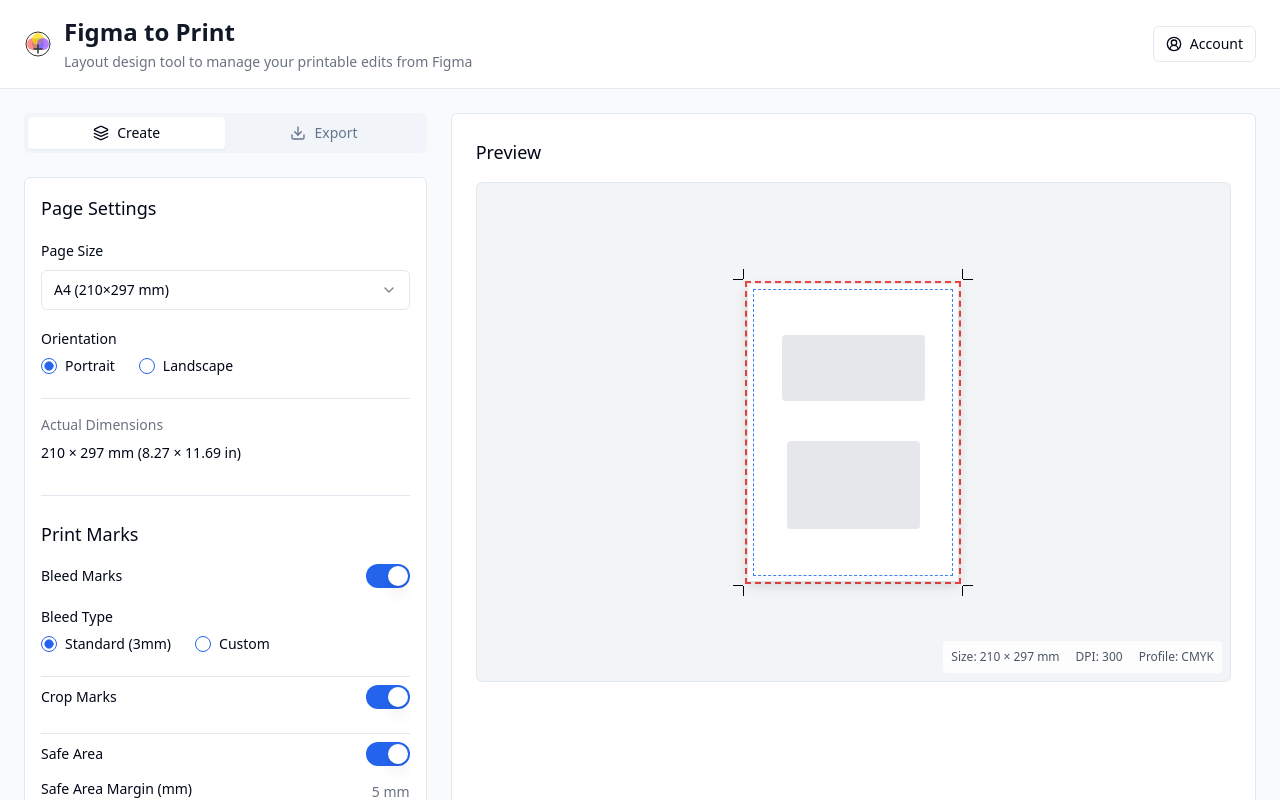
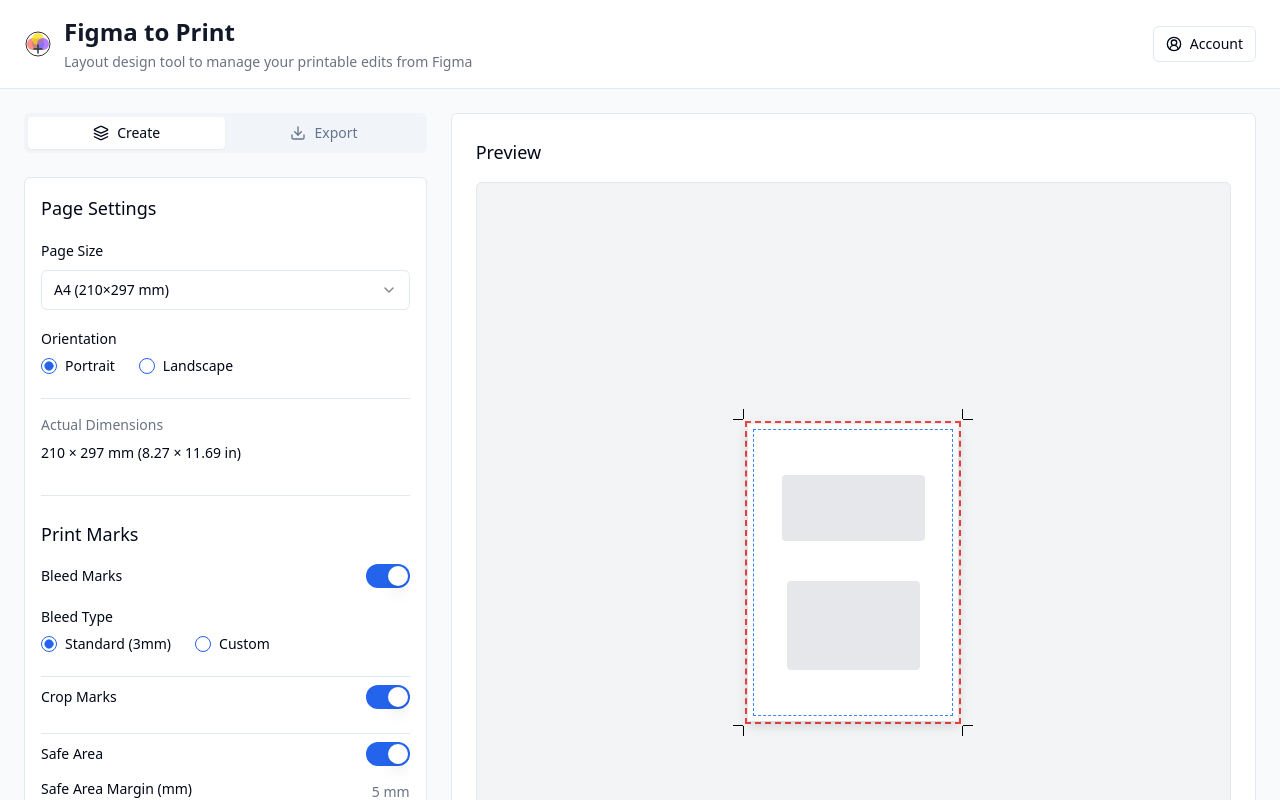
Before and after one commit to santorociv/figma-print-power, a React (Vite) app: page / in a window 1280 px wide. Shown: the top 800 px of the page. Built offline with nearby package versions, Linux system fonts and the light colour scheme.

Commit message:
Fix: Preview panel padding
Ensure consistent padding on the left and right sides of the preview panel.

```diff
--- a/src/components/PreviewPanel.tsx
+++ b/src/components/PreviewPanel.tsx
@@ -145,7 +145,7 @@ const PreviewPanel = () => {
   };
 
   return (
-    <div className="preview-container h-[500px] flex items-center justify-center overflow-auto relative bg-gray-100">
+    <div className="preview-container h-full flex items-center justify-center overflow-auto relative p-6">
       <div className="relative" style={{ width: bleedWidth, height: bleedHeight }}>
         {/* Bleed Area */}
         {settings.showBleedMarks && (
--- a/src/pages/Index.tsx
+++ b/src/pages/Index.tsx
@@ -117,9 +117,11 @@ const Index = () => {
             ref={previewContainerRef}
             className="md:w-2/3"
           >
-            <div className="bg-white p-6 rounded-md border h-full">
+            <div className="bg-white rounded-md border p-6 h-full flex flex-col">
               <h2 className="text-lg font-medium mb-4">Preview</h2>
-              <PreviewPanel />
+              <div className="flex-grow bg-gray-100 rounded-md">
+                <PreviewPanel />
+              </div>
             </div>
           </div>
         </div>
```
